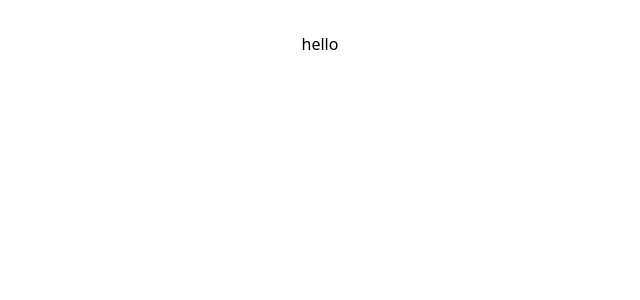
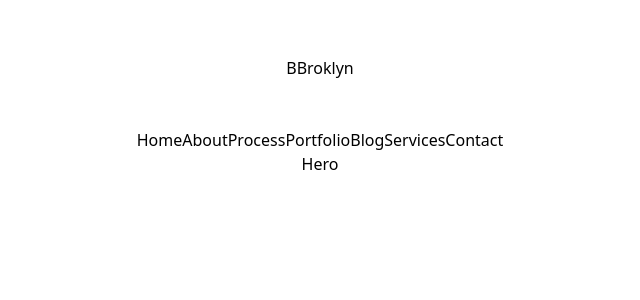
Before and after one commit to Jesari82/psd, a React (Vite) app: page / in a window 1280 px wide. Shown: the top 300 px of the page, without its empty margins (320-960 px from the left). Built offline with nearby package versions, Linux system fonts and the light colour scheme.

Commit message:
navbar added

```diff
--- a/package.json
+++ b/package.json
@@ -11,7 +11,8 @@
   },
   "dependencies": {
     "react": "^18.3.1",
-    "react-dom": "^18.3.1"
+    "react-dom": "^18.3.1",
+    "react-router-dom": "^6.26.0"
   },
   "devDependencies": {
     "@eslint/js": "^9.8.0",
--- a/src/App.jsx
+++ b/src/App.jsx
@@ -1,14 +1,35 @@
-import { useState } from 'react'
-import reactLogo from './assets/react.svg'
-import viteLogo from '/vite.svg'
-import './App.css'
+import './App.css';
+import MainLayout from './components/MainLayout.jsx';
+import Home from './components/Home.jsx';
+import About from './components/About.jsx';
+import Process from './components/Process.jsx';
+import Portfolio from './components/Portfolio.jsx';
+import Blog from './components/Blog.jsx';
+import Services from './components/Services.jsx';
+import Contact from './components/Contact.jsx';
+import {
+  createBrowserRouter,
+  createRoutesFromElements,
+  Route,
+  RouterProvider
+} from "react-router-dom";
+const router = createBrowserRouter(createRoutesFromElements(
+  <Route path="" element={<MainLayout />}>
+    <Route index element={<Home />} />
+    <Route path="about" element={<About />} />
+    <Route path="process" element={<Process/>} />
+    <Route path="portfolio" element={<Portfolio/>} />
+    <Route path="blog" element={<Blog />} />
+    <Route path="services" element={<Services/>} />
+    <Route path="contact" element={<Contact/>} />
+  </Route>
 
+));
 function App() {
-  const [count, setCount] = useState(0)
 
   return (
     <>
-      <p>hello</p>
+      <RouterProvider router={router} />
 
     </>
   )
--- /dev/null
+++ b/src/components/About.jsx
@@ -0,0 +1,12 @@
+
+
+
+function About() {
+  return (
+    <div>
+      <h1>About</h1>
+    </div>
+  );
+}
+
+export default About;
--- /dev/null
+++ b/src/components/Blog.jsx
@@ -0,0 +1,13 @@
+
+
+
+
+function Blog() {
+    return (
+        <div>
+            <h1>Blog</h1>
+        </div>
+    )
+}
+
+export default Blog;
--- /dev/null
+++ b/src/components/Contact.jsx
@@ -0,0 +1,13 @@
+
+
+
+
+function Contact() {
+  return (
+    <div>
+      <h1>Contact</h1>
+    </div>
+  );
+}
+
+export default Contact;
--- /dev/null
+++ b/src/components/Home.jsx
@@ -0,0 +1,15 @@
+
+
+
+
+
+function Home() {
+
+    return (
+        <div className="home">
+        <h1>Hero</h1>
+        </div>
+    );
+    }
+
+export default Home;
--- /dev/null
+++ b/src/components/Mainlayout.jsx
@@ -0,0 +1,15 @@
+import Navbar from "./Navbar"
+import { Outlet } from "react-router-dom"
+
+function Mainlayout() {
+    return (
+        <div>
+           <Navbar />
+           <div>
+                <Outlet />
+           </div>
+        </div>
+    )
+}
+
+export default Mainlayout;
--- /dev/null
+++ b/src/components/Navbar.jsx
@@ -0,0 +1,22 @@
+import {Link} from 'react-router-dom';
+function Navbar () {
+  return (
+    <nav>
+        <div className="logo">
+            <span>B</span>
+            <span>Broklyn</span>
+        </div>
+        <div className="menu">
+            <Link to="/">Home</Link>
+            <Link to="/about">About</Link>
+            <Link to="/process">Process</Link>
+            <Link to="/portfolio">Portfolio</Link>
+            <Link to="/blog">Blog</Link>
+            <Link to="/services">Services</Link>
+            <Link to="/contact">Contact</Link>
+        </div>
+    </nav>
+  );
+}
+
+export default Navbar;
--- /dev/null
+++ b/src/components/Portfolio.jsx
@@ -0,0 +1,14 @@
+
+
+
+
+
+function Portfolio() {
+    return (
+        <div>
+            <h1>Portfolio</h1>
+        </div>
+    )
+}
+
+export default Portfolio;
--- /dev/null
+++ b/src/components/Process.jsx
@@ -0,0 +1,15 @@
+
+
+
+
+function Process() {
+
+    return (
+        <>
+        <p>hello</p>
+
+        </>
+    )
+    }
+
+export default Process;
--- /dev/null
+++ b/src/components/Services.jsx
@@ -0,0 +1,12 @@
+
+
+
+function Services() {
+    return (
+        <div>
+            <h1>Services</h1>
+        </div>
+    )
+}
+
+export default Services;
```
Also changed, not shown: src/components/Footer.jsx (added, +13 -0 lines), 1 other file (tests, documents, lock files or other folders).
